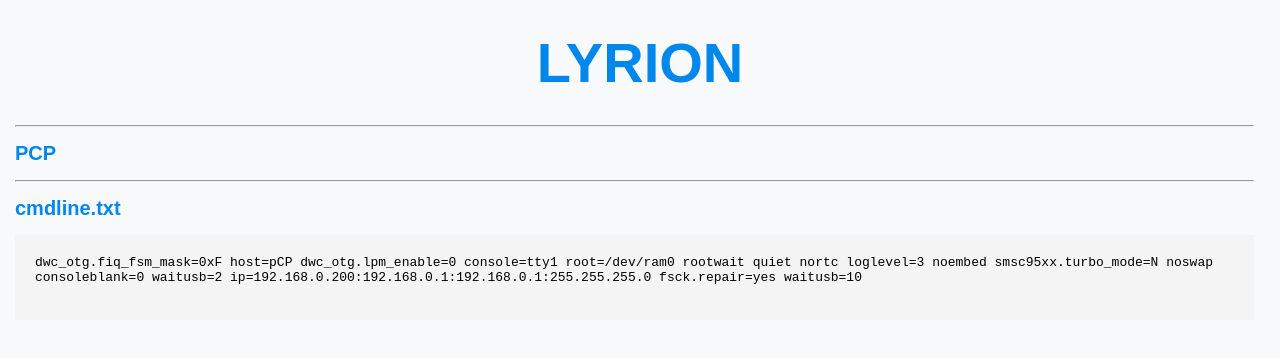
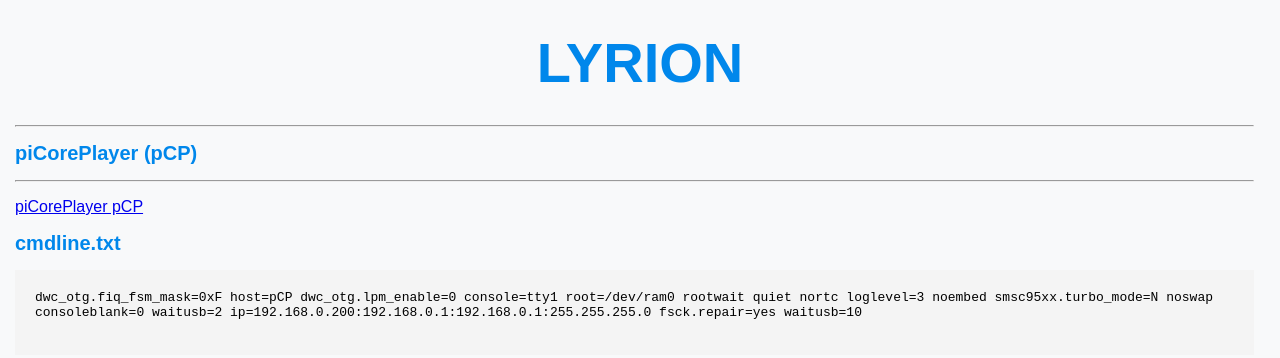
Before and after one commit to bedjan/bedjan.github.io, a Jekyll site: the page built from lyrion.md, in a window 1280 px wide. Shown: the top 358 px of the page. Built offline with Jekyll 4.4.1, drawn with Linux system fonts in a browser that asks for light colours; our own code applies the rules of GitHub Pages for plain Markdown files.

Commit message:
Update lyrion.md

```diff
--- a/lyrion.md
+++ b/lyrion.md
@@ -1,6 +1,9 @@
 -----------------
-# PCP
+# piCorePlayer (pCP)
 -----------------
+
+
+[piCorePlayer  pCP](https://lyrion.org/players-and-controllers/picoreplayer/)
 
 # cmdline.txt
 
```
